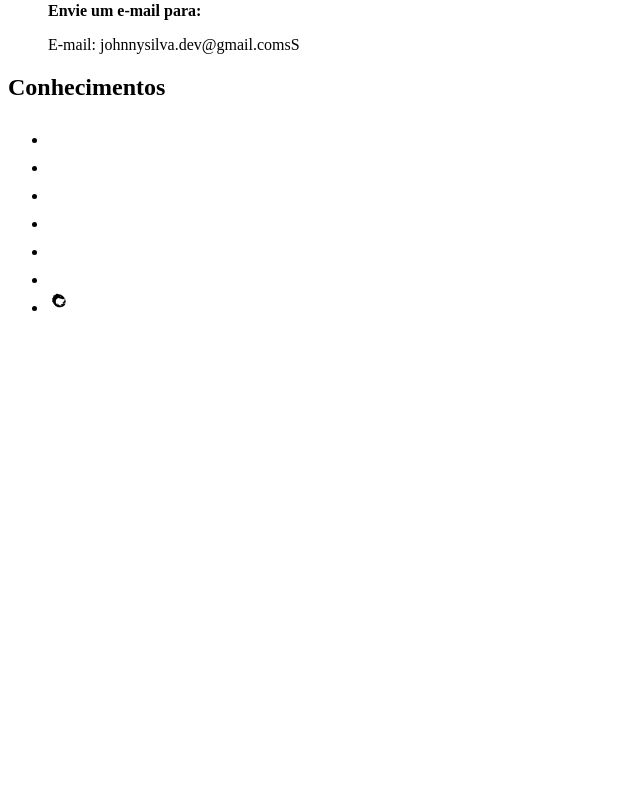
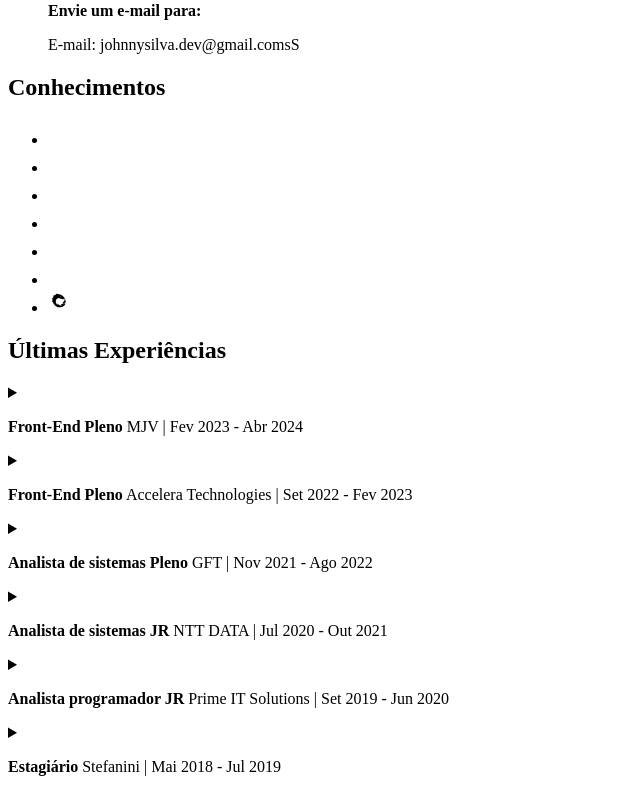
Before and after one commit to johnnydev01/portifolio, an Angular app: page / in a window 1280 px wide. Shown: the part 516-1316 px from the top of the page, without its empty margins (0-640 px from the left). Before the commit the page ends 849 px from the top, so only its background shows below. Built offline with nearby package versions, Linux system fonts and the light colour scheme.

Commit message:
feat: adding experiencies

```diff
--- /dev/null
+++ b/src/app/modules/portifolio/components/expiriences/expiriences.component.html
@@ -0,0 +1,14 @@
+<div class="container">
+  <h2>Últimas Experiências</h2>
+  @for (item of arrayExpiriences(); track item;) {
+    <details>
+      <summary>
+        <p>
+          <strong>{{item.summary.strong}}</strong>
+          {{item.summary.p}}
+        </p>
+      </summary>
+      <article [innerHTML]="item.text"></article>
+    </details>
+  }
+</div>
--- /dev/null
+++ b/src/app/modules/portifolio/components/expiriences/expiriences.component.ts
@@ -0,0 +1,75 @@
+import { Component, signal } from '@angular/core';
+import { IExpiriences } from '../../interface/IExpiriences.interface';
+
+@Component({
+  selector: 'app-expiriences',
+  standalone: true,
+  imports: [],
+  templateUrl: './expiriences.component.html',
+  styleUrl: './expiriences.component.scss'
+})
+export class ExpiriencesComponent {
+
+  public arrayExpiriences = signal<IExpiriences[]>([
+    {
+      summary: {
+        strong: 'Front-End Pleno',
+        p: 'MJV | Fev 2023 - Abr 2024',
+      },
+      text: `<p>Durante o período na MJV, prestando serviço no Santander First, atuei como desenvolvedor Front-end Angular Pleno.
+      As principais atividades foram criação de novas features, Aplicação de performance, migração de versão de aplicações angular, padronização de commits e
+      automação no versionamento da aplicação, aumento de cobertura de vários projos para 80%</p>`
+    },
+    {
+      summary: {
+        strong: 'Front-End Pleno',
+        p: 'Accelera Technologies | Set 2022 - Fev 2023',
+
+      },
+      text: `<p>No período que trabalhei na Accelera, atuei como desenvolvedor Front-end Angular Pleno.
+      As principais atividades foram criação de telas com base no protótipo, criação de componentes genéricos,
+      desenvolvimento responsivo de commit, integração de serviços.</p>`
+    },
+    {
+      summary: {
+        strong: 'Analista de sistemas Pleno',
+        p: 'GFT | Nov 2021 - Ago 2022',
+
+      },
+      text: `<p>Durante o período na GFT, prestando serviço no Santander First, atuei como analista de sistemas Pleno.
+      As principais atividades foram criação de novas telas, integração de serviços, desenvolvimento responsivo</p>`
+    },
+    {
+      summary: {
+        strong: 'Analista de sistemas JR',
+        p: 'NTT DATA | Jul 2020 - Out 2021',
+
+      },
+      text: `<p>Quando trabalhei na NTT DATA, atuei em três projetos em diferentes clientes, no primeiro no Santander Caceis, e outros
+      dois no Bradesco, como analista de sistemas JR. As principais atividades foram criação de telas com base no protótipo,
+      integração de serviços, validação de formulários, criação de componentes genéricos, correções de bugs.</p>`
+    },
+    {
+      summary: {
+        strong: 'Analista programador JR',
+        p: 'Prime IT Solutions | Set 2019 - Jun 2020',
+
+      },
+      text: `<p>Em minha jornada como analista programador JR,  direcionei meu foco para o Angular. Nesse período na Prime, trabalhei
+      como um Especialista que contribuiu muito para meu desenvolvimento profissional. As principais atividades foram criação de telas com base
+      no protótipo, integração de serviços, validação de formulários, testes unitário, correções de bugs.</p>`
+    },
+    {
+      summary: {
+        strong: 'Estagiário',
+        p: 'Stefanini | Mai 2018 - Jul 2019',
+
+      },
+      text: `<p>Durante o período de estágio na Stefanini, tive a opotunidade de aprender diversas tecnologias, Java, SQL, HTML5, CSS3, Angular.
+      Participei de um desafio para fazer um CRUD com Angular e Spring Boot. Completei o Desafio e comecei a atuar em um projeto, onde
+      direcionei meu foco para o Angular. As principais atividades foram estudar tecnologias usadas pela consultoria, correções de bugs,
+      melhoria da aplicação.</p>`
+    },
+  ]);
+
+}
--- a/src/app/modules/portifolio/components/knowledge/knowledge.component.html
+++ b/src/app/modules/portifolio/components/knowledge/knowledge.component.html
@@ -1,7 +1,7 @@
 <div class="container">
   <h2>Conhecimentos</h2>
   <ul>
-    @for(item of arrayKnowledge(); track item){
+    @for(item of arrayKnowledge(); track item) {
       <li>
         <img
           [src]="item.src"
--- a/src/app/modules/portifolio/pages/home/home.component.html
+++ b/src/app/modules/portifolio/pages/home/home.component.html
@@ -1,4 +1,5 @@
 <app-header>s</app-header>
 <main>
   <app-knowledge></app-knowledge>
+  <app-expiriences></app-expiriences>
 </main>
--- a/src/app/modules/portifolio/pages/home/home.component.ts
+++ b/src/app/modules/portifolio/pages/home/home.component.ts
@@ -1,11 +1,12 @@
 import { Component } from '@angular/core';
 import { HeaderComponent } from '../../components/header/header.component';
 import { KnowledgeComponent } from '../../components/knowledge/knowledge.component';
+import { ExpiriencesComponent } from '../../components/expiriences/expiriences.component';
 
 @Component({
   selector: 'app-home',
   standalone: true,
-  imports: [HeaderComponent, KnowledgeComponent],
+  imports: [HeaderComponent, KnowledgeComponent, ExpiriencesComponent],
   templateUrl: './home.component.html',
   styleUrl: './home.component.scss'
 })
```
Also changed, not shown: src/app/modules/portifolio/interface/IExpiriences.interface.ts (added, +7 -0 lines), src/app/modules/portifolio/components/expiriences/expiriences.component.scss (added), 1 other file (tests, documents, lock files or other folders).
